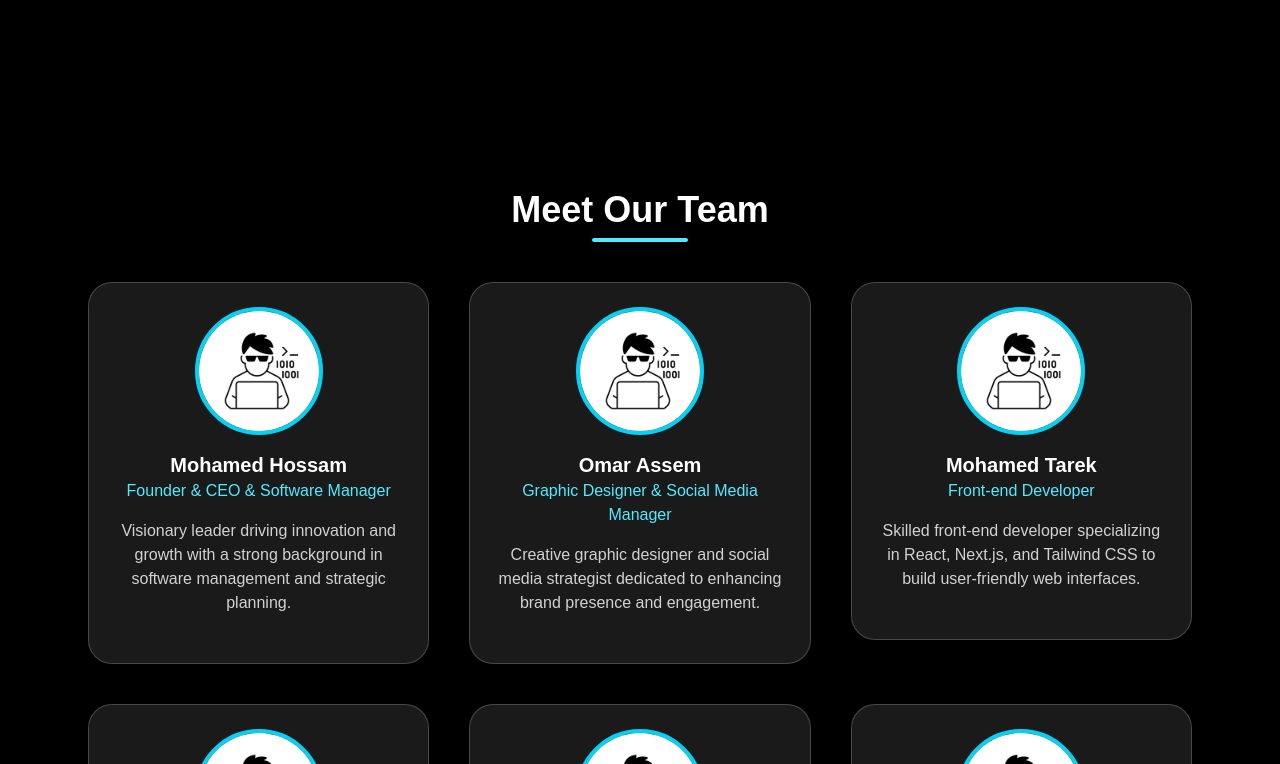
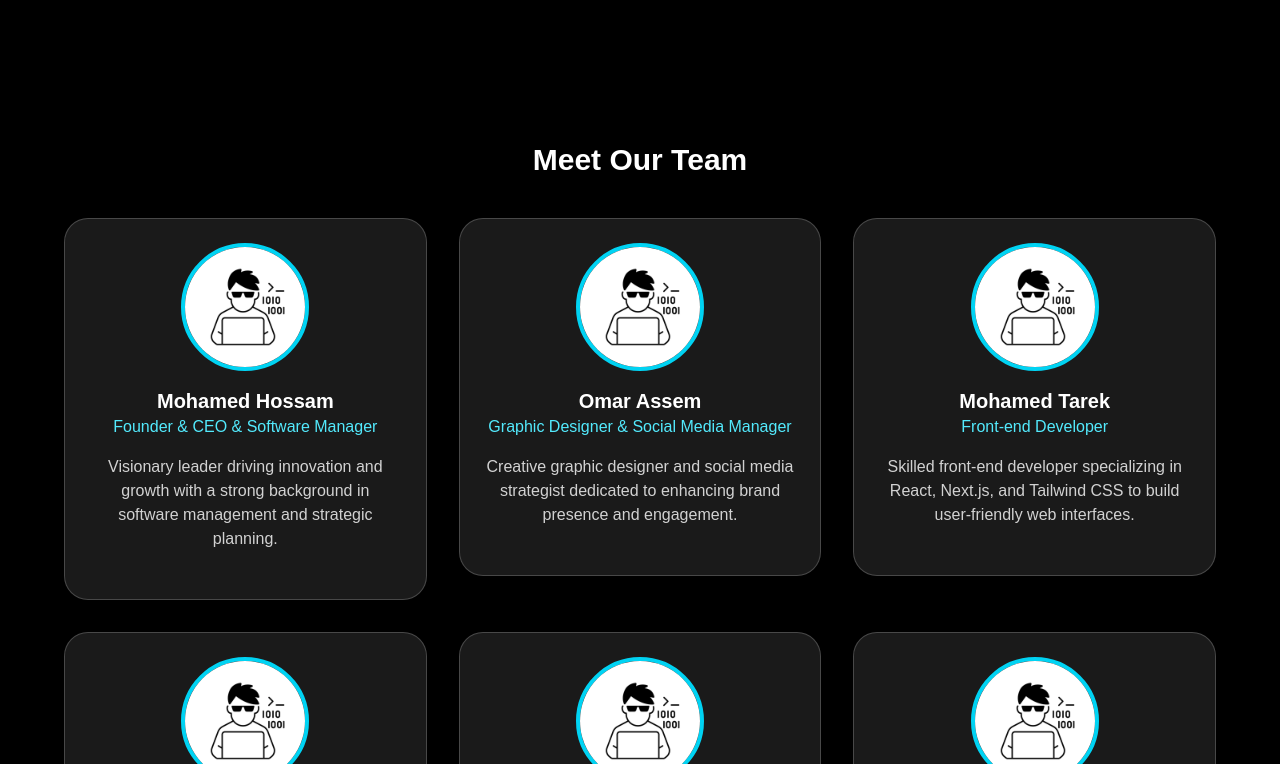
Before and after one commit to mohamed-engineer/provix, a Next.js app: page / in a window 1280 px wide. Shown: the part 1856-2620 px from the top of the page. Built offline with nearby package versions, Linux system fonts and the light colour scheme.

Commit message:
update !!!!

```diff
--- a/public/locales/ar/common.json
+++ b/public/locales/ar/common.json
@@ -84,6 +84,29 @@
 
   "Digital Strategy": "الاستراتيجية الرقمية",
   "We help startups grow through smart digital strategies and online presence planning.": "نساعد الشركات الناشئة على النمو من خلال استراتيجيات رقمية ذكية وتخطيط لحضور فعّال على الإنترنت.",
-  "Meet Our Team" : "فريق العمل"
+  "Meet Our Team" : "فريق العمل",
+  "Mohamed Hossam": "محمد حسام",
+  "Founder & CEO & Software Manager": "المؤسس والرئيس التنفيذي ومدير البرمجيات",
+  "Visionary leader driving innovation and growth with a strong background in software management and strategic planning.": "قائد ذو رؤية يقود الابتكار والنمو بخلفية قوية في إدارة البرمجيات والتخطيط الاستراتيجي.",
+
+  "Omar Assem": "عمر عاصم",
+  "Graphic Designer & Social Media Manager": "مصمم جرافيك ومدير وسائل التواصل الاجتماعي",
+  "Creative graphic designer and social media strategist dedicated to enhancing brand presence and engagement.": "مصمم جرافيك مبدع واستراتيجي في وسائل التواصل ملتزم بتعزيز حضور العلامة التجارية والتفاعل معها.",
+
+  "Mohamed Tarek": "محمد طارق",
+  "Front-end Developer": "مطوّر واجهات أمامية",
+  "Skilled front-end developer specializing in React, Next.js, and Tailwind CSS to build user-friendly web interfaces.": "مطوّر واجهات أمامية ماهر يتخصص في React وNext.js وTailwind CSS لبناء واجهات استخدام سهلة.",
+
+  "Abdelrahman Kamel": "عبدالرحمن كامل",
+  "Video Editor": "محرر فيديو",
+  "Expert video editor passionate about crafting compelling visual stories that elevate brand communication.": "محرر فيديو محترف شغوف بصناعة قصص بصرية مؤثرة تعزز تواصل العلامة التجارية.",
+
+  "Abdelrahman Ahmed": "عبدالرحمن أحمد",
+  "Front-end developer focused on creating seamless and responsive web experiences with modern technologies.": "مطوّر واجهات يركز على إنشاء تجارب ويب سلسة ومتجاوبة باستخدام أحدث التقنيات.",
+
+  "Omar Nabil": "عمر نبيل",
+  "Detail-oriented graphic designer with a flair for visual aesthetics and brand identity design.": "مصمم جرافيك دقيق يتمتع بحس بصري قوي ومهارة في تصميم هوية العلامة التجارية.",
+
+  "Mohamed Emad": "محمد عماد"
 
 }
--- a/src/app/components/ourteem.tsx
+++ b/src/app/components/ourteem.tsx
@@ -1,8 +1,9 @@
-"use client";
+'use client';
 
-import Reveal from "./reveal";
-import TeamMemberCard from "./teamMemberCard";
- const teamMembers = [
+import { useTranslation } from 'react-i18next';
+import TeamMemberCard from './teamMemberCard';
+
+const teamMembers = [
   {
     name: "Mohamed Hossam",
     role: "Founder & CEO & Software Manager",
@@ -39,7 +40,7 @@ import TeamMemberCard from "./teamMemberCard";
     photo: "/avatar.webp",
     bio: "Detail-oriented graphic designer with a flair for visual aesthetics and brand identity design.",
   },
-    {
+  {
     name: "Mohamed Emad",
     role: "Graphic Designer",
     photo: "/avatar.webp",
@@ -47,26 +48,22 @@ import TeamMemberCard from "./teamMemberCard";
   },
 ];
 
+export default function OurTeam() {
+  const { t } = useTranslation();
 
-
-export default function Team() {
   return (
-    <section
-      id="team"
-      className="py-24 bg-black text-white"
-    >
-      <div className="max-w-6xl mx-auto px-6 text-center">
-        <Reveal>
-          <h2 className="text-4xl font-extrabold mb-10 relative inline-block after:block after:h-1 after:w-24 after:mt-2 after:mx-auto after:rounded-full after:bg-cyan-300">
-            Meet Our Team
-          </h2>
-        </Reveal>
-
-        <div className="grid  grid-cols-1 sm:grid-cols-2 md:grid-cols-3 gap-10">
-        {teamMembers.map((member, idx) => (
-          <TeamMemberCard key={idx} {...member} />
+    <section className="py-12 px-4 md:px-8 lg:px-16 bg-black text-white">
+      <h2 className="text-3xl font-bold text-center mb-10">{t('Meet Our Team')}</h2>
+      <div className="grid grid-cols-1 sm:grid-cols-2 md:grid-cols-3 gap-8">
+        {teamMembers.map((member, index) => (
+          <TeamMemberCard
+            key={index}
+            name={t(member.name)}
+            role={t(member.role)}
+            bio={t(member.bio)}
+            photo={member.photo}
+          />
         ))}
-        </div>
       </div>
     </section>
   );
--- a/src/app/components/serv.tsx
+++ b/src/app/components/serv.tsx
@@ -1,7 +1,8 @@
 "use client";
+
 import { Dialog } from "@headlessui/react";
 import { motion } from "framer-motion";
-import Reveal from './reveal';
+import Reveal from "./reveal";
 import {
   GlobeAltIcon,
   PaintBrushIcon,
@@ -11,7 +12,7 @@ import {
 } from "@heroicons/react/24/solid";
 import { useState } from "react";
 import { useTranslation } from "react-i18next";
-import i18n from "@/lib/i18n"; // المسار حسب مشروعك
+import i18n from "@/lib/i18n";
 
 // ✅ تعريف نوع الخيار داخل كل خدمة
 type Option = {
@@ -26,12 +27,9 @@ type Service = {
   id: number;
   name: string;
   description: string;
-  icon: React.FC<React.SVGProps<SVGSVGElement>>; // ← ✅ ده اللي لازم
+  icon: React.FC<React.SVGProps<SVGSVGElement>>;
   options: Option[];
 };
-
-
-
 
 export default function Services() {
   const [isOpen, setIsOpen] = useState(false);
@@ -39,7 +37,6 @@ export default function Services() {
   const [formData, setFormData] = useState<Record<string, string>>({});
 
   const { t } = useTranslation("common");
-
 
   const services: Service[] = [
     {
@@ -111,12 +108,7 @@ const services: Service[] = [
           label: t("Platforms"),
           type: "select",
           name: "platforms",
-        choices: [
-          t("Facebook"),
-          t("Instagram"),
-          t("Twitter"),
-          t("Google Ads"),
-        ],
+          choices: [t("Facebook"), t("Instagram"), t("Twitter"), t("Google Ads")],
         },
         {
           label: t("Budget"),
@@ -151,12 +143,7 @@ const services: Service[] = [
           label: t("Duration"),
           type: "select",
           name: "duration",
-        choices: [
-          t("1 Month"),
-          t("3 Months"),
-          t("6 Months"),
-          t("1 Year"),
-        ],
+          choices: [t("1 Month"), t("3 Months"), t("6 Months"), t("1 Year")],
         },
         {
           label: t("Special Requirements"),
@@ -186,12 +173,7 @@ const services: Service[] = [
           label: t("Bot Type"),
           type: "select",
           name: "botType",
-        choices: [
-          t("Customer Service"),
-          t("Marketing"),
-          t("Educational"),
-          t("Interactive"),
-        ],
+          choices: [t("Customer Service"), t("Marketing"), t("Educational"), t("Interactive")],
         },
         {
           label: t("Additional Details"),
@@ -202,7 +184,6 @@ const services: Service[] = [
     },
   ];
 
-  // ✅ تم تعريف نوع service هنا
   function openModal(service: Service) {
     setSelectedService(service);
     setFormData({});
@@ -232,29 +213,20 @@ const services: Service[] = [
 
     const whatsappUrl = `https://wa.me/201556157843?text=${encodeURIComponent(message)}`;
     window.open(whatsappUrl, "_blank", "noopener,noreferrer");
-
-
-      const toggleLanguage = () => {
-        const newLang = i18n.language === "en" ? "ar" : "en";
-        i18n.changeLanguage(newLang);
-        // تغيير اتجاه الصفحة
-        document.documentElement.dir = newLang === "ar" ? "rtl" : "ltr";
-      };
   }
 
   return (
-    <section className='bg-black'>
+    <section className="bg-black">
       <Reveal>
-      <h1 className="text-3xl font-bold mb-10 text-center" >Our Services</h1>
+        <h1 className="text-3xl font-bold mb-10 text-center">Our Services</h1>
       </Reveal>
       <div className="bg-black text-[#E6EDF3] py-10 px-4 w-auto">
         <div className="grid grid-cols-1 lg:grid-cols-3 md:grid-cols-2 gap-8">
-        {services.map((service ,index) => {
+          {services.map((service, index) => {
             const Icon = service.icon;
             return (
               <Reveal key={index}>
                 <motion.div
-              key={service.id}
                   onClick={() => openModal(service)}
                   whileHover={{ scale: 1.05 }}
                   className="cursor-pointer bg-[#161B22] rounded-lg p-6 flex items-center gap-4 shadow-lg hover:shadow-xl transition-shadow"
```
Lines whose indentation alone changed are shown as unchanged.
